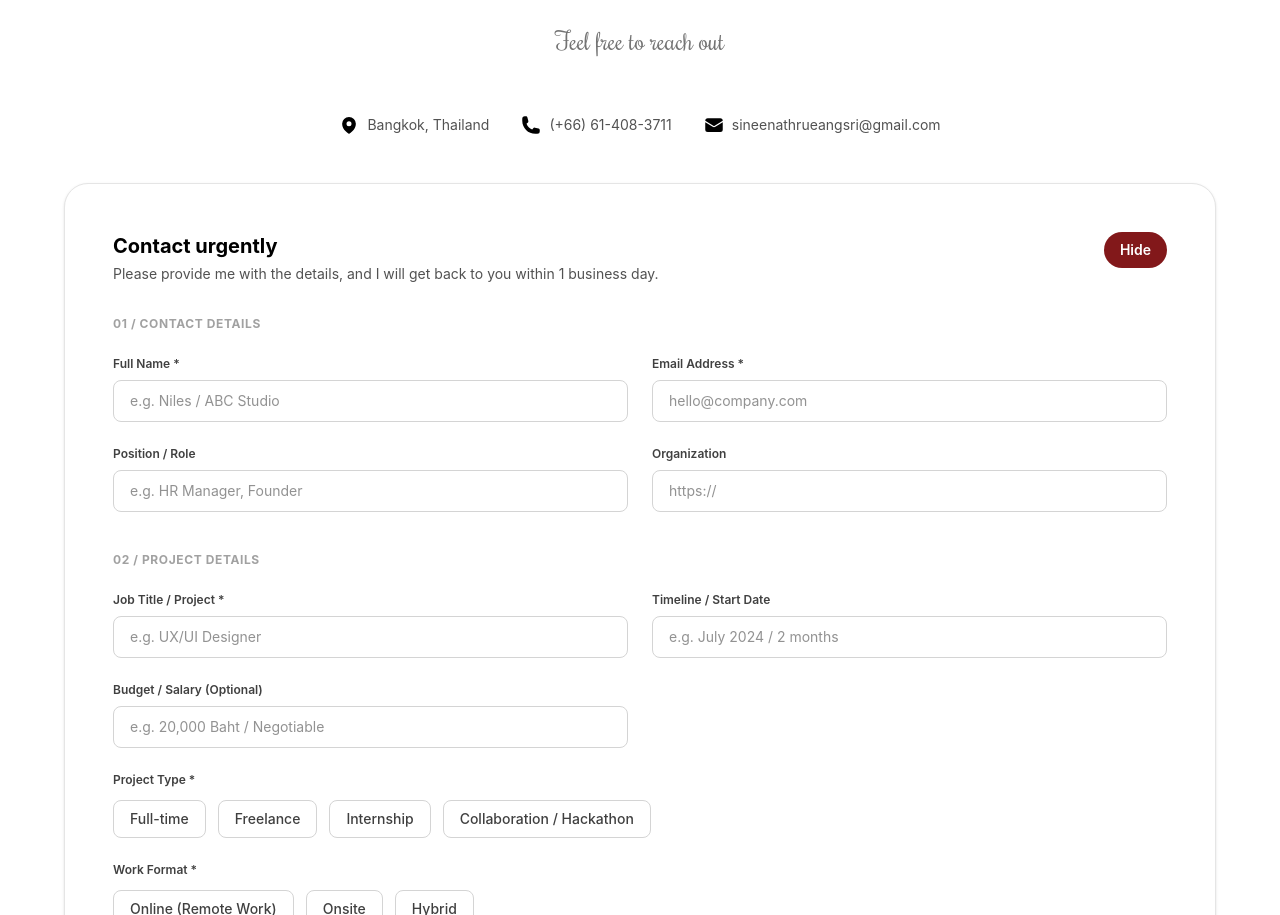
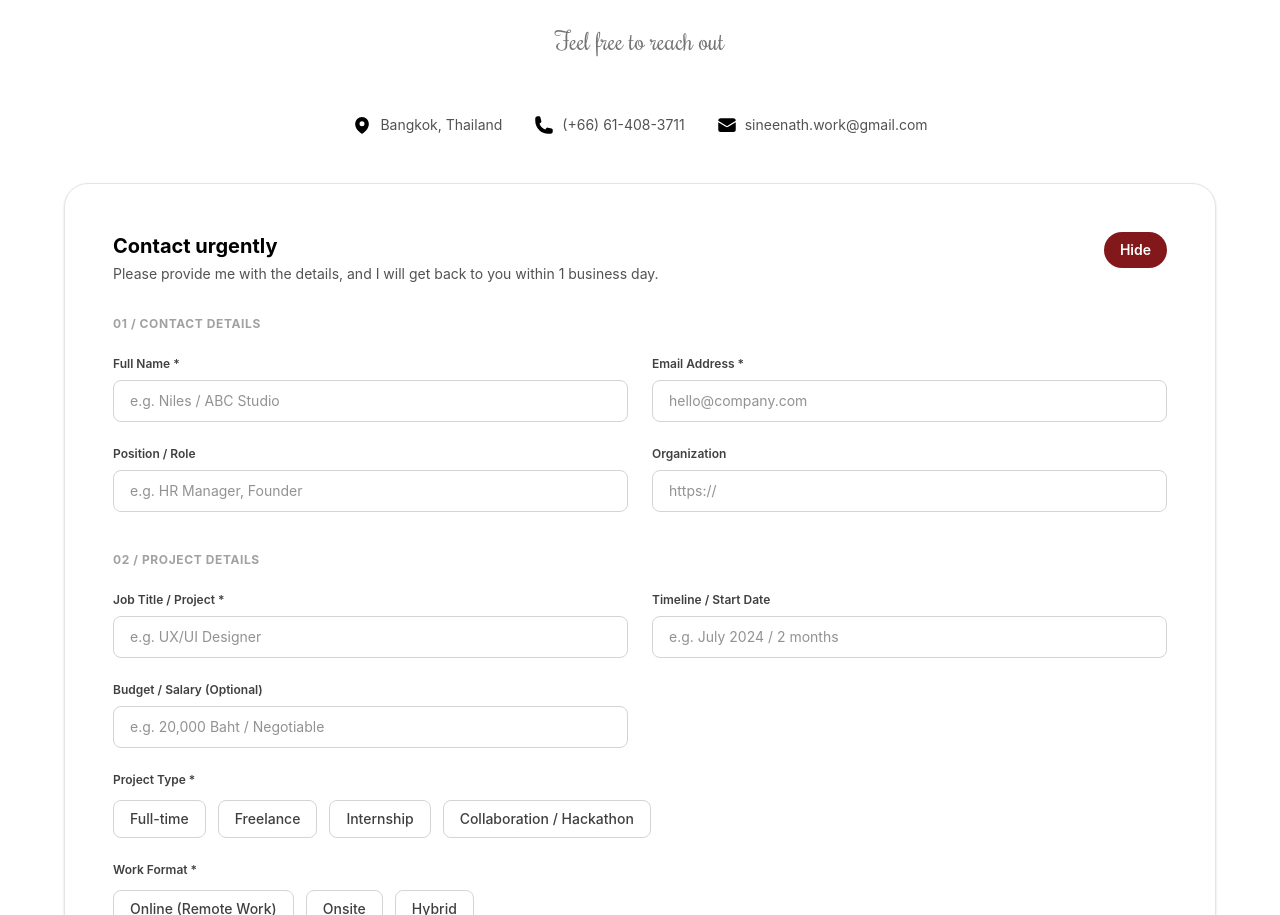
Before and after one commit to sineenath1704/my-portfolio-sineenath.r, a React (Vite) app: page /home#projects in a window 1280 px wide. Shown: the part 4458-5373 px from the top of the page. Built offline with nearby package versions, Linux system fonts and the light colour scheme; a web font is replaced by a local one.

Commit message:
Update Gamil

```diff
--- a/src/components/Contact.jsx
+++ b/src/components/Contact.jsx
@@ -187,7 +187,7 @@ const handleSubmit = async (e) => {
   const socialLinks = [
     {
       label: 'Gmail',
-      href: "https://mail.google.com/mail/?view=cm&fs=1&to=sineenathrueangsri@gmail.com",
+      href: "https://mail.google.com/mail/?view=cm&fs=1&to=sineenath.work@gmail.com",
       color: '#EA4335',
       icon: (
         <svg viewBox="0 0 24 24" fill="currentColor" className="w-5 h-5">
@@ -274,12 +274,12 @@ const handleSubmit = async (e) => {
             <EnvelopeIcon className="w-5 h-5 text-black" />
 
             <a
-              href="https://mail.google.com/mail/?view=cm&fs=1&to=sineenathrueangsri@gmail.com"
+              href="https://mail.google.com/mail/?view=cm&fs=1&to=sineenath.work@gmail.com"
               target="_blank"
               rel="noopener noreferrer"
               className="hover:text-primary transition-colors"
             >
-              sineenathrueangsri@gmail.com
+              sineenath.work@gmail.com
             </a>
           </div>
         </div>
--- a/src/components/Resume/Resume_EN.jsx
+++ b/src/components/Resume/Resume_EN.jsx
@@ -299,7 +299,7 @@ export default function Resume() {
         <header className="header">
           <h1>SINEENATH RUEANGSRI</h1>
           <div className="contact-info">
-            Bangkok, Thailand | (+66) 61-408-3711 | sineenathrueangsri@gmail.com
+            Bangkok, Thailand | (+66) 61-408-3711 | sineenath.work@gmail.com
           </div>
         </header>
 
--- a/src/components/Resume/Resume_TH.jsx
+++ b/src/components/Resume/Resume_TH.jsx
@@ -332,7 +332,7 @@ export default function Resume() {
         <header className="header">
           <h1>SINEENATH RUEANGSRI</h1>
           <div className="contact-info">
-            Bangkok, Thailand | (+66) 61-408-3711 | sineenathrueangsri@gmail.com
+            Bangkok, Thailand | (+66) 61-408-3711 | sineenath.work@gmail.com
           </div>
         </header>
 
--- a/src/components/Resume_Switcher.jsx
+++ b/src/components/Resume_Switcher.jsx
@@ -440,7 +440,7 @@ export default function ResumeSwitcher() {
           <header className="header">
             <h1>SINEENATH RUEANGSRI</h1>
             <div className="contact-info">
-              Bangkok, Thailand | (+66) 61-408-3711 | sineenathrueangsri@gmail.com
+              Bangkok, Thailand | (+66) 61-408-3711 | sineenath.work@gmail.com
             </div>
           </header>
 
```
Also changed, not shown: 1 other file (tests, documents, lock files or other folders).
